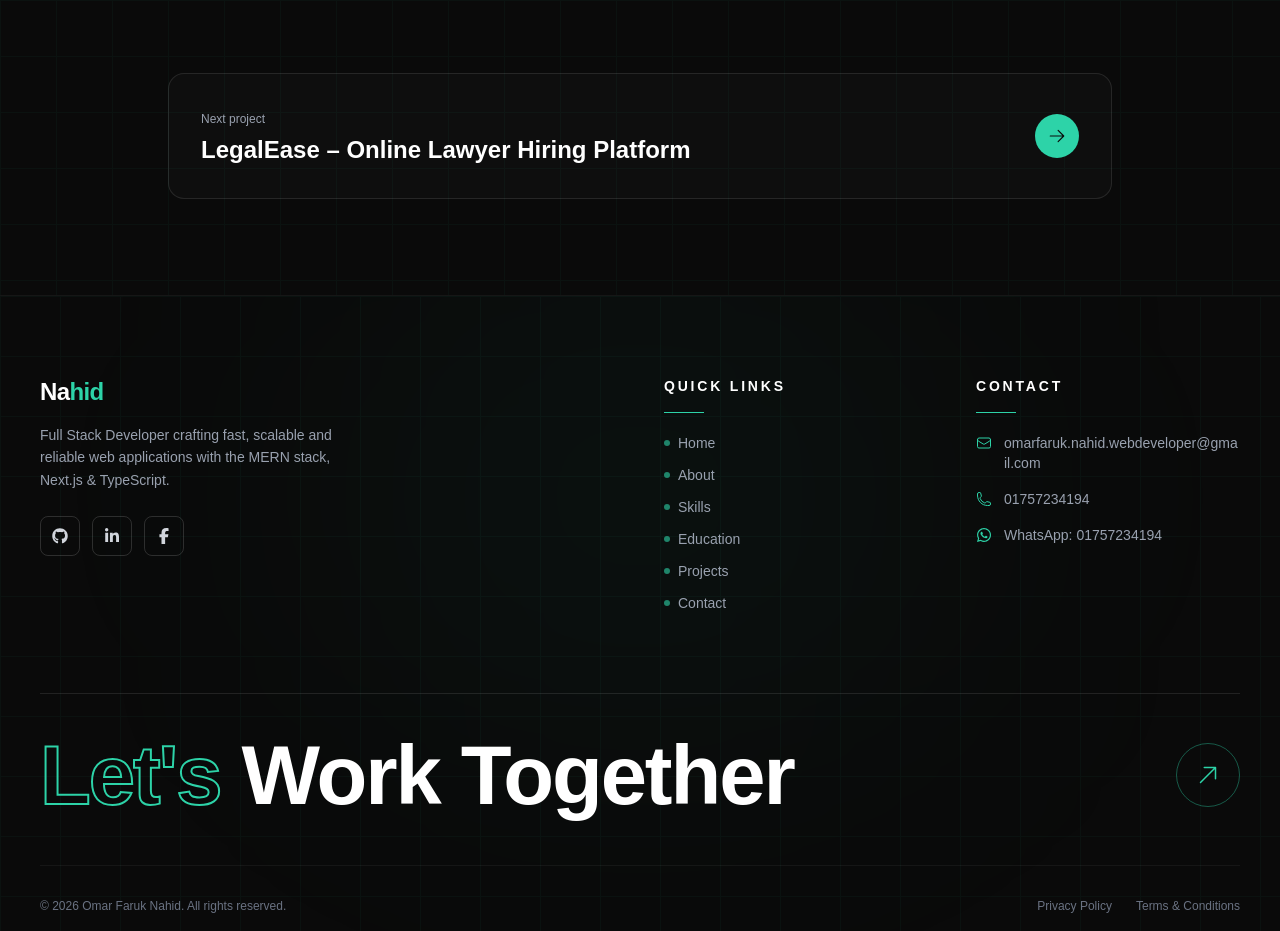
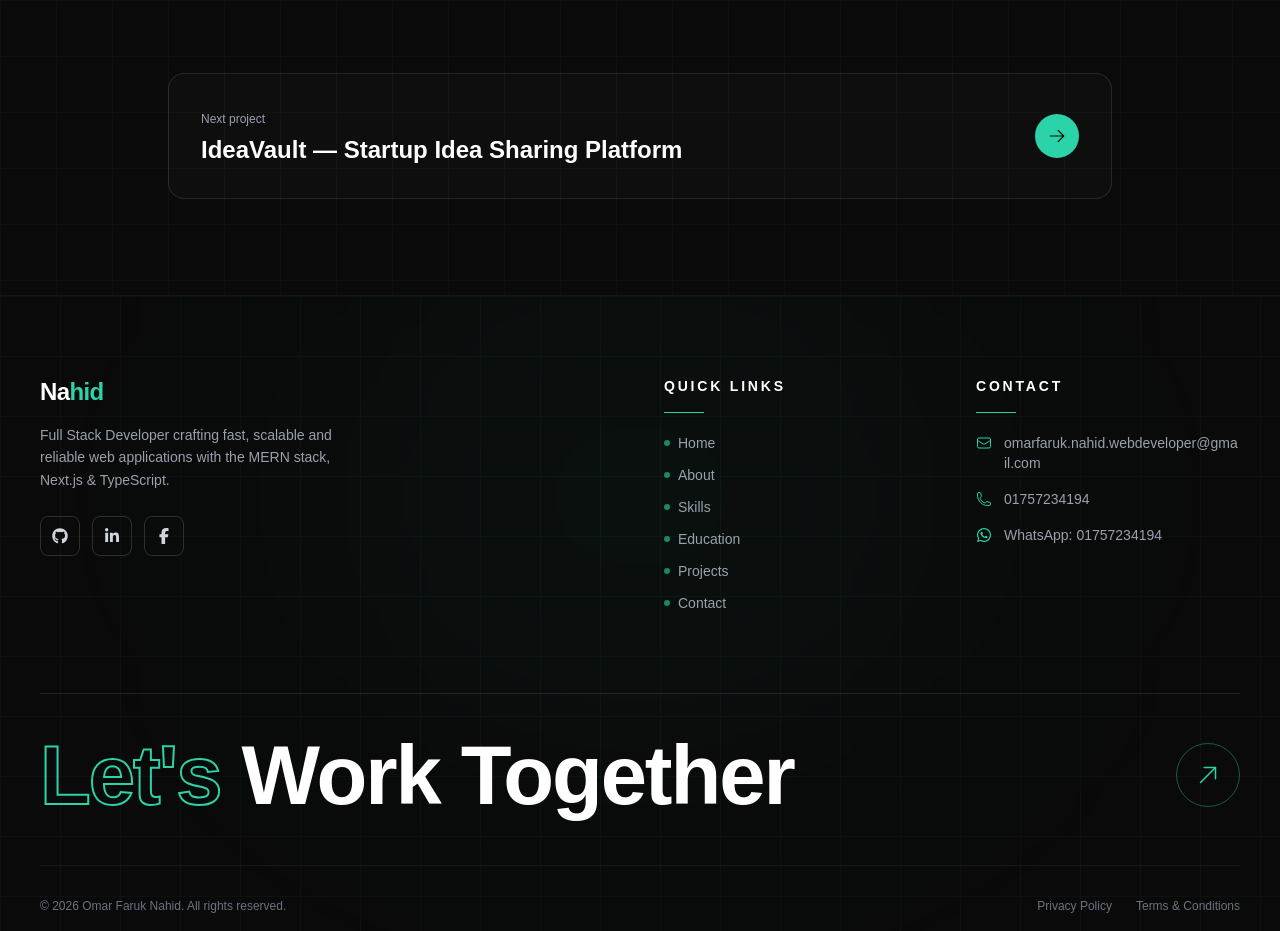
Before and after one commit to WebdeveloperNahid/protfolio, a Next.js app: page /projects/learnpath in a window 1280 px wide. Shown: the part 1680-2611 px from the top of the page. Built offline with nearby package versions, Linux system fonts and the light colour scheme.

Commit message:
added 2 project HandyHub & IdaValut

```diff
--- a/src/data/projects.ts
+++ b/src/data/projects.ts
@@ -15,6 +15,33 @@ export interface Project {
 // Replace image URLs with your real project screenshots later
 // (e.g. /images/projects/project-1.png placed in the public folder).
 export const PROJECTS: Project[] = [
+  {
+    slug: "handyhub",
+    name: "HandyHub — Local Home Service Marketplace",
+    image: "https://i.ibb.co.com/ccQHj0Yp/Screenshot-2026-09-26-151502.png",
+    category: "Full Stack",
+    tags: ["Next.js", "TypeScript", "Express.js", "BetterAuth"],
+    description:
+      "A full-stack local service marketplace where users can find and book trusted providers such as electricians, plumbers, AC mechanics, and cleaners. Users can describe their problem or browse by category, send service requests, and leave reviews, while providers manage their profiles and services and accept or reject incoming requests. Admins oversee users, providers, and categories — all within a secure, role-based platform with email/password and Google OAuth login, and a responsive interface with light and dark mode.",
+    techStack: [
+      "Next.js",
+      "React",
+      "TypeScript",
+      "Tailwind CSS",
+      "Framer Motion",
+      "HeroUI",
+      "Node.js",
+      "Express.js",
+      "MongoDB",
+      "BetterAuth",
+    ],
+    liveLink: "https://handyhub-silk.vercel.app",
+    githubLink: "https://github.com/WebdeveloperNahid/handyhub",
+    challenges:
+      "As Team Lead of a 6-member team, the biggest challenge was keeping everyone's work consistent and conflict-free. I set up a monorepo with a layered backend architecture (Route → Middleware → Controller → Service), enforced branch protection with a pull request review workflow, and implemented role-based access so that users, providers, and admins each see only their own dashboard.",
+    improvements:
+      "Planning to add online payments, real-time notifications for service requests, and further performance and UI/UX refinements to make the platform fully real-world ready.",
+  },
   {
     slug: "legalease",
     name: "LegalEase – Online Lawyer Hiring Platform",
@@ -93,4 +120,30 @@ export const PROJECTS: Project[] = [
     improvements:
       "Planning to further polish the UI/UX design, improve overall performance and speed, and enable a full payment system to make the platform completely real-world ready.",
   },
+    {
+    slug: "ideavault",
+    name: "IdeaVault — Startup Idea Sharing Platform",
+    image: "https://i.ibb.co.com/tM8p4DPs/Screenshot-2026-10-13-012035.png",
+    category: "Full Stack",
+    tags: ["React", "Express.js", "MongoDB", "JWT"],
+    description:
+      "A full-stack platform where users can share innovative startup ideas, explore ideas posted by others, and engage through comments and community discussions. Authenticated users can submit ideas with a title, category, description, budget, target audience, problem statement, and proposed solution, search ideas by title, filter by category, and manage their own ideas and comments — all protected by JWT-based authentication with Email/Password and Google OAuth login, and a responsive interface with light and dark mode.",
+    techStack: [
+      "React",
+      "Tailwind CSS",
+      "React Router",
+      "Axios",
+      "Firebase Auth",
+      "Node.js",
+      "Express.js",
+      "MongoDB",
+      "JWT",
+    ],
+    liveLink: "https://ideavault-nine-zeta.vercel.app",
+    githubLink: "https://github.com/WebdeveloperNahid",
+    challenges:
+      "The biggest challenge was securing private routes while keeping users logged in across page reloads. I solved this by combining Firebase authentication with JWT tokens, verifying the token on every protected API route, and restoring the user's session on reload so private pages stay accessible without a forced re-login.",
+    improvements:
+      "Planning to add idea upvotes and bookmarks, categories with trending ideas, and further UI/UX and performance refinements to make the platform fully real-world ready.",
+  },
 ];
```
